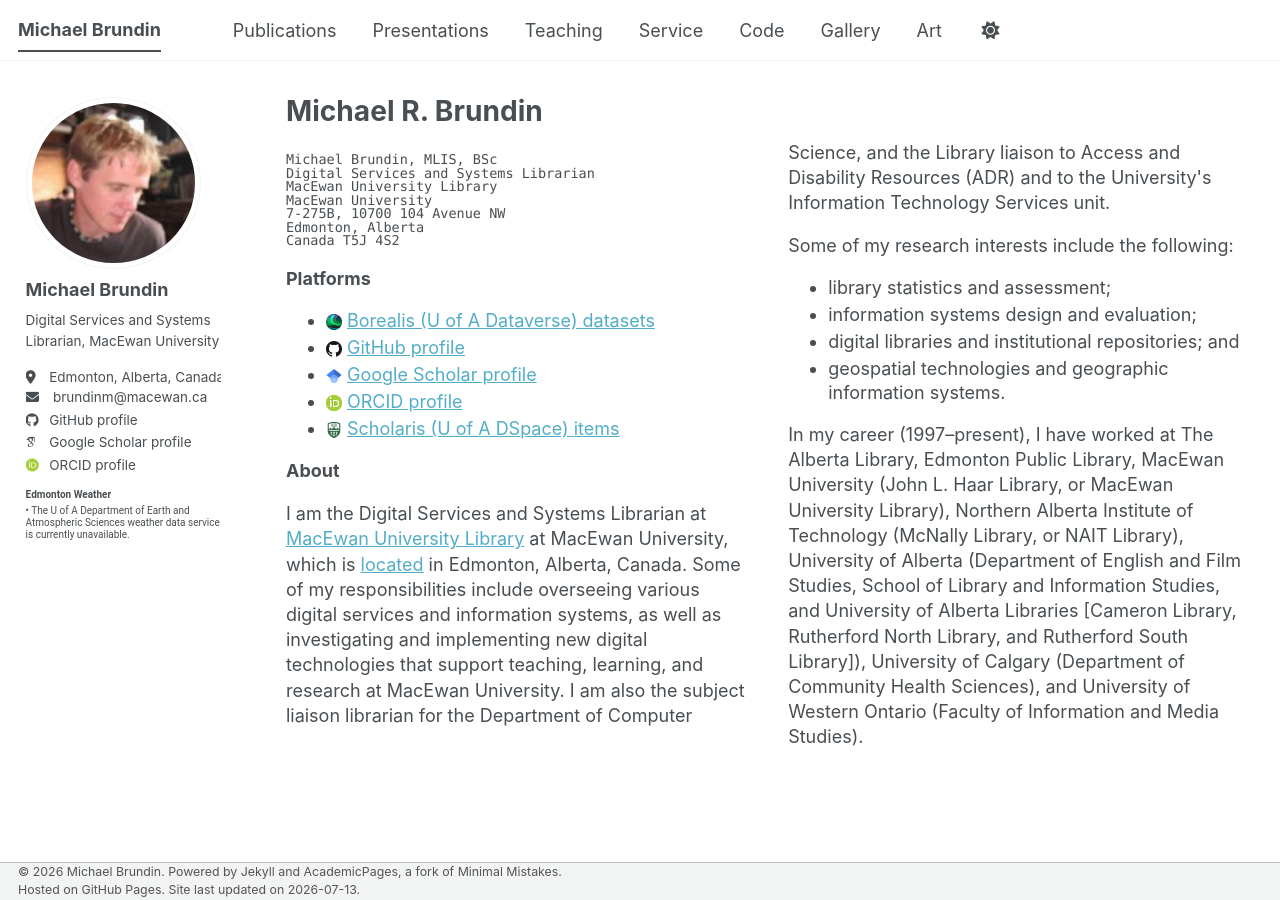
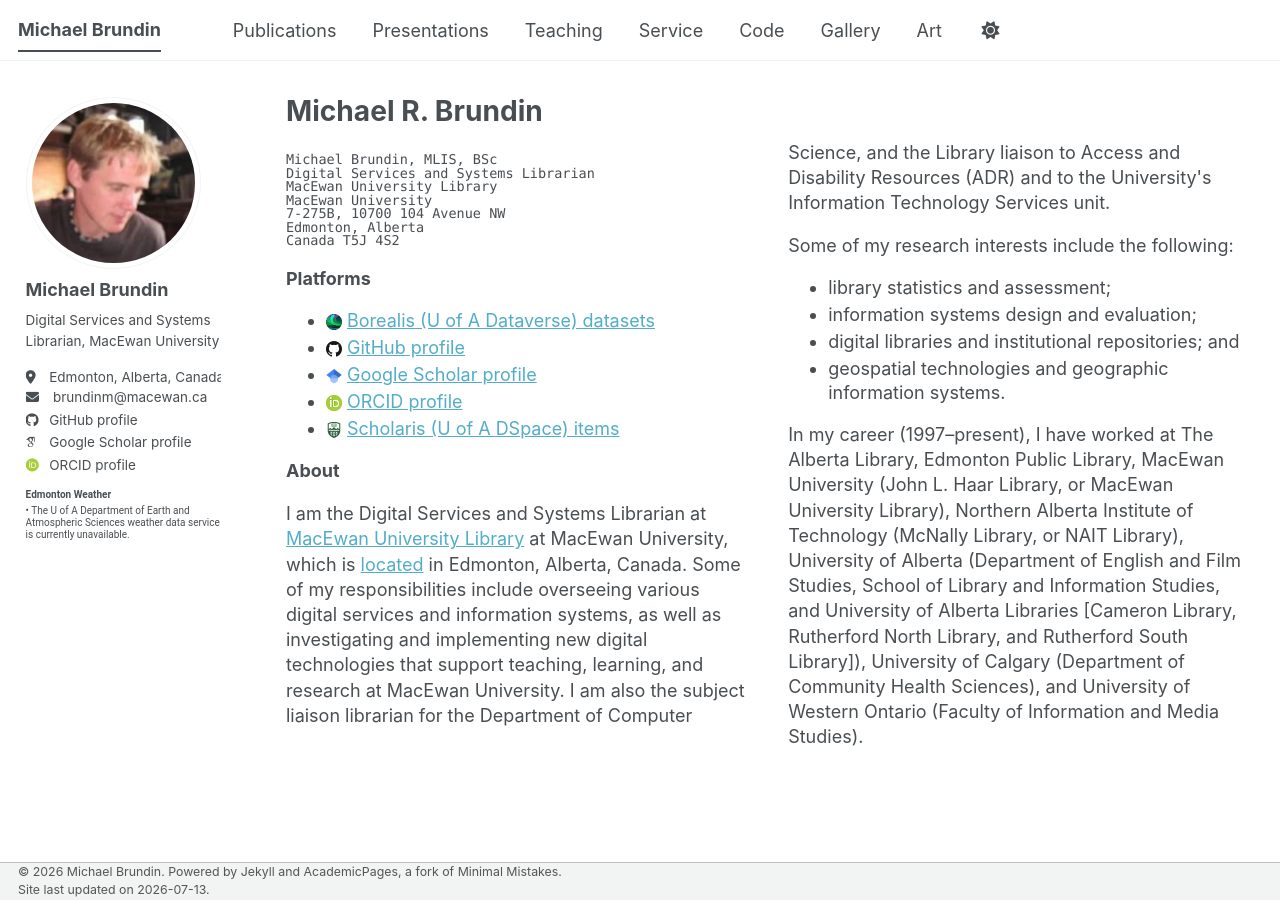
Before and after one commit to brundinm/brundinm.github.io, a Jekyll site: the page built from _pages/about.md, in a window 1280 px wide. Built offline with Jekyll 4.4.1, drawn with Linux system fonts in a browser that asks for light colours; some web fonts are replaced; a script bundle is joined from its source files by our own code; library files that are not in the unit come from our copies.

Commit message:
Update footer.html

```diff
--- a/_includes/footer.html
+++ b/_includes/footer.html
@@ -3,5 +3,5 @@
 <!-- MRB: Revised footer -->
 <div class="page__footer-copyright">
   &copy; {{ site.time | date: '%Y' }} {{ site.name | default: site.title }}. {{ site.data.ui-text[site.locale].powered_by | default: "Powered by" }} <a href="https://jekyllrb.com" target="_blank" rel="nofollow noopener noreferrer">Jekyll</a> and <a href="https://github.com/academicpages/academicpages.github.io" target="_blank" rel="nofollow noopener noreferrer">AcademicPages</a>, a fork of <a href="https://mademistakes.com/work/jekyll-themes/minimal-mistakes/" target="_blank" rel="nofollow noopener noreferrer">Minimal Mistakes</a>.<br />
-  Hosted on <a href="https://pages.github.com/" target="_blank" rel="nofollow noopener noreferrer">GitHub Pages</a>. Site last updated on {{ "now" | date: '%Y-%m-%d' }}.
+  Site last updated on {{ "now" | date: '%Y-%m-%d' }}.
 </div>
```
